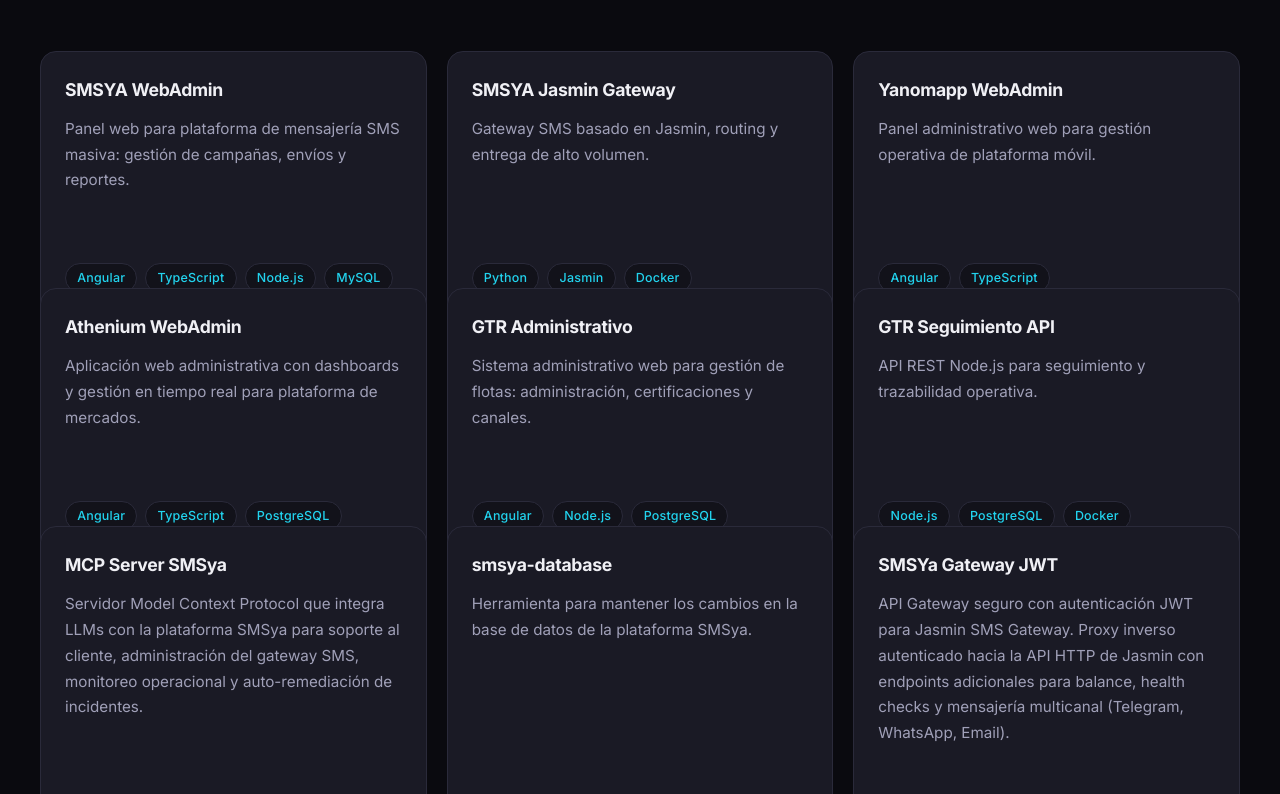
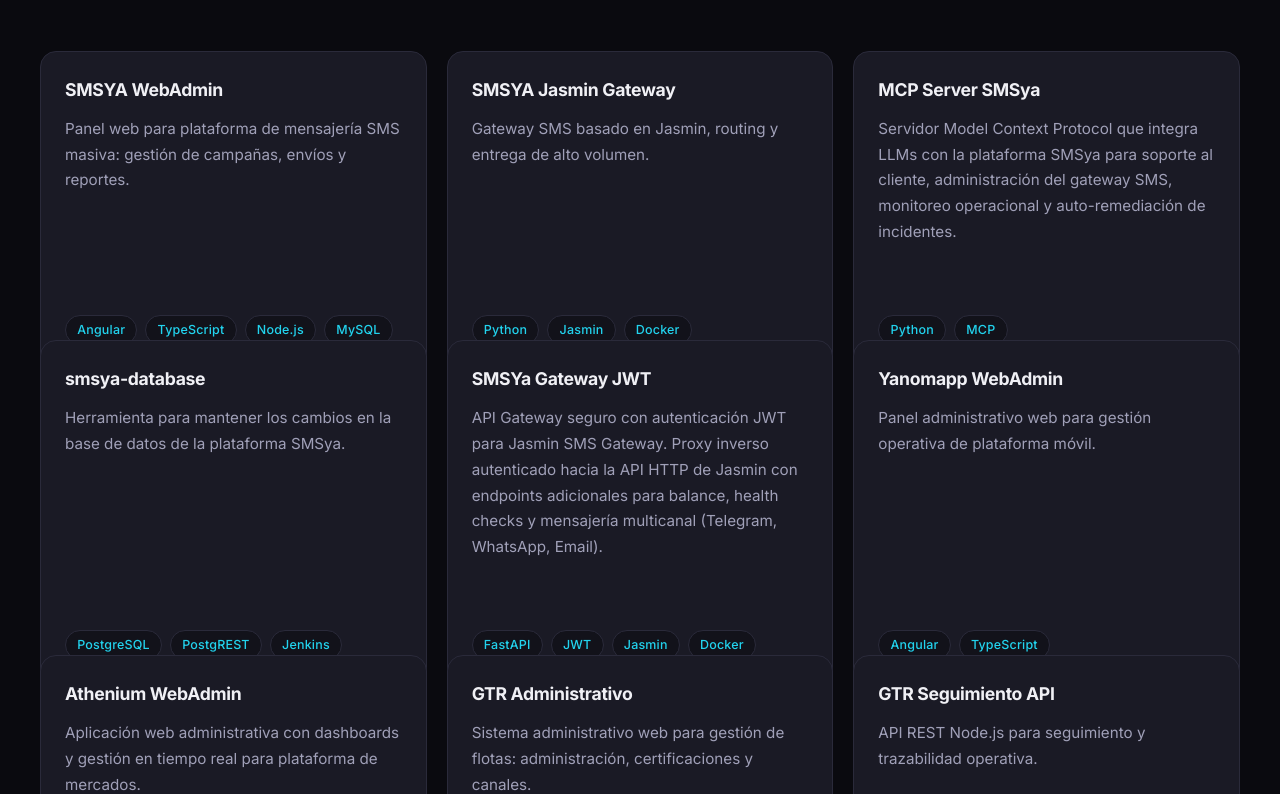
Before and after one commit to zseijas/portfolio, an Angular app: page / in a window 1280 px wide. Shown: the part 2266-3060 px from the top of the page. Built offline with nearby package versions, Linux system fonts and the light colour scheme.

Commit message:
Group SMSYa projects together
Co-Authored-By: Claude Code <noreply@anthropic.com>

```diff
--- a/src/app/data/projects.ts
+++ b/src/app/data/projects.ts
@@ -10,6 +10,21 @@ export const PROJECTS: Project[] = [
     name: 'SMSYA Jasmin Gateway',
     description: 'Gateway SMS basado en Jasmin, routing y entrega de alto volumen.',
     techs: ['Python', 'Jasmin', 'Docker']
+  },
+  {
+    name: 'MCP Server SMSya',
+    description: 'Servidor Model Context Protocol que integra LLMs con la plataforma SMSya para soporte al cliente, administración del gateway SMS, monitoreo operacional y auto-remediación de incidentes.',
+    techs: ['Python', 'MCP']
+  },
+  {
+    name: 'smsya-database',
+    description: 'Herramienta para mantener los cambios en la base de datos de la plataforma SMSya.',
+    techs: ['PostgreSQL', 'PostgREST', 'Jenkins']
+  },
+  {
+    name: 'SMSYa Gateway JWT',
+    description: 'API Gateway seguro con autenticación JWT para Jasmin SMS Gateway. Proxy inverso autenticado hacia la API HTTP de Jasmin con endpoints adicionales para balance, health checks y mensajería multicanal (Telegram, WhatsApp, Email).',
+    techs: ['FastAPI', 'JWT', 'Jasmin', 'Docker']
   },
   {
     name: 'Yanomapp WebAdmin',
@@ -30,20 +45,5 @@ export const PROJECTS: Project[] = [
     name: 'GTR Seguimiento API',
     description: 'API REST Node.js para seguimiento y trazabilidad operativa.',
     techs: ['Node.js', 'PostgreSQL', 'Docker']
-  },
-  {
-    name: 'MCP Server SMSya',
-    description: 'Servidor Model Context Protocol que integra LLMs con la plataforma SMSya para soporte al cliente, administración del gateway SMS, monitoreo operacional y auto-remediación de incidentes.',
-    techs: ['Python', 'MCP']
-  },
-  {
-    name: 'smsya-database',
-    description: 'Herramienta para mantener los cambios en la base de datos de la plataforma SMSya.',
-    techs: ['PostgreSQL', 'PostgREST', 'Jenkins']
-  },
-  {
-    name: 'SMSYa Gateway JWT',
-    description: 'API Gateway seguro con autenticación JWT para Jasmin SMS Gateway. Proxy inverso autenticado hacia la API HTTP de Jasmin con endpoints adicionales para balance, health checks y mensajería multicanal (Telegram, WhatsApp, Email).',
-    techs: ['FastAPI', 'JWT', 'Jasmin', 'Docker']
   }
 ];
```
